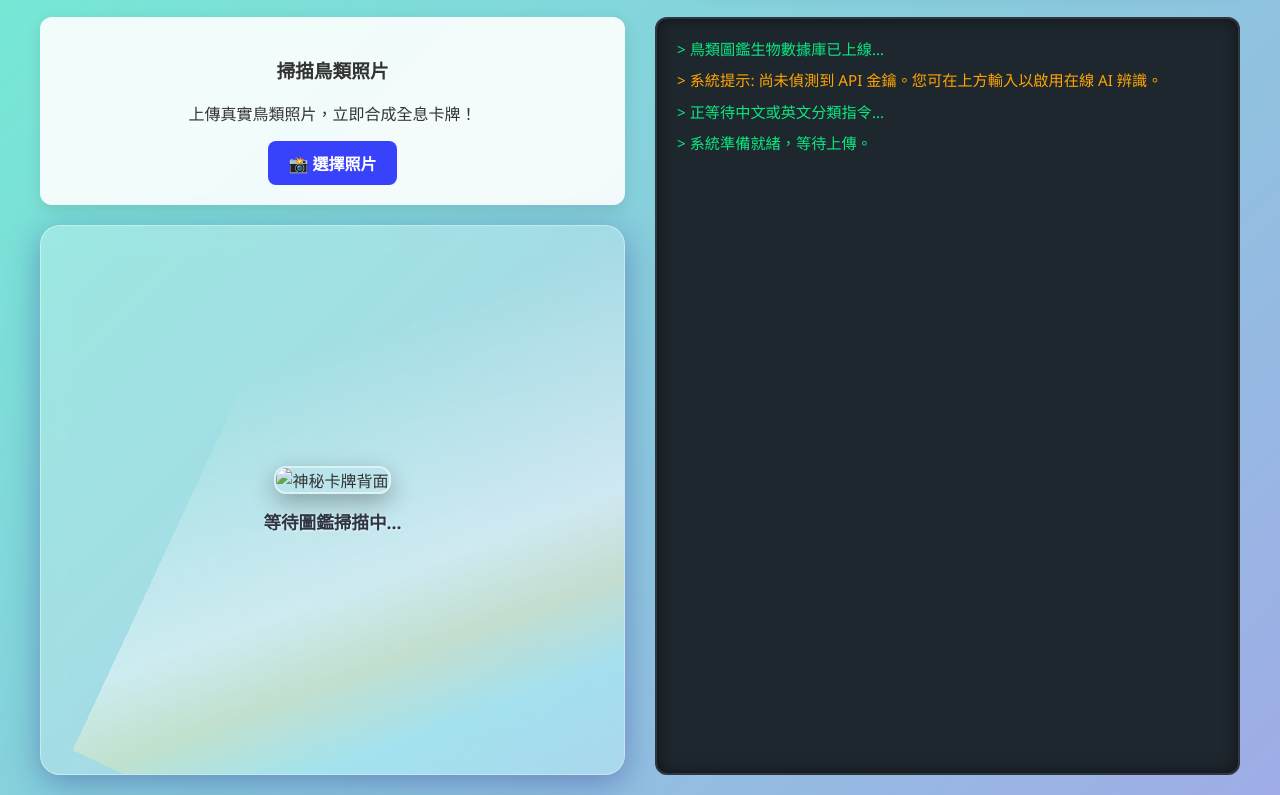
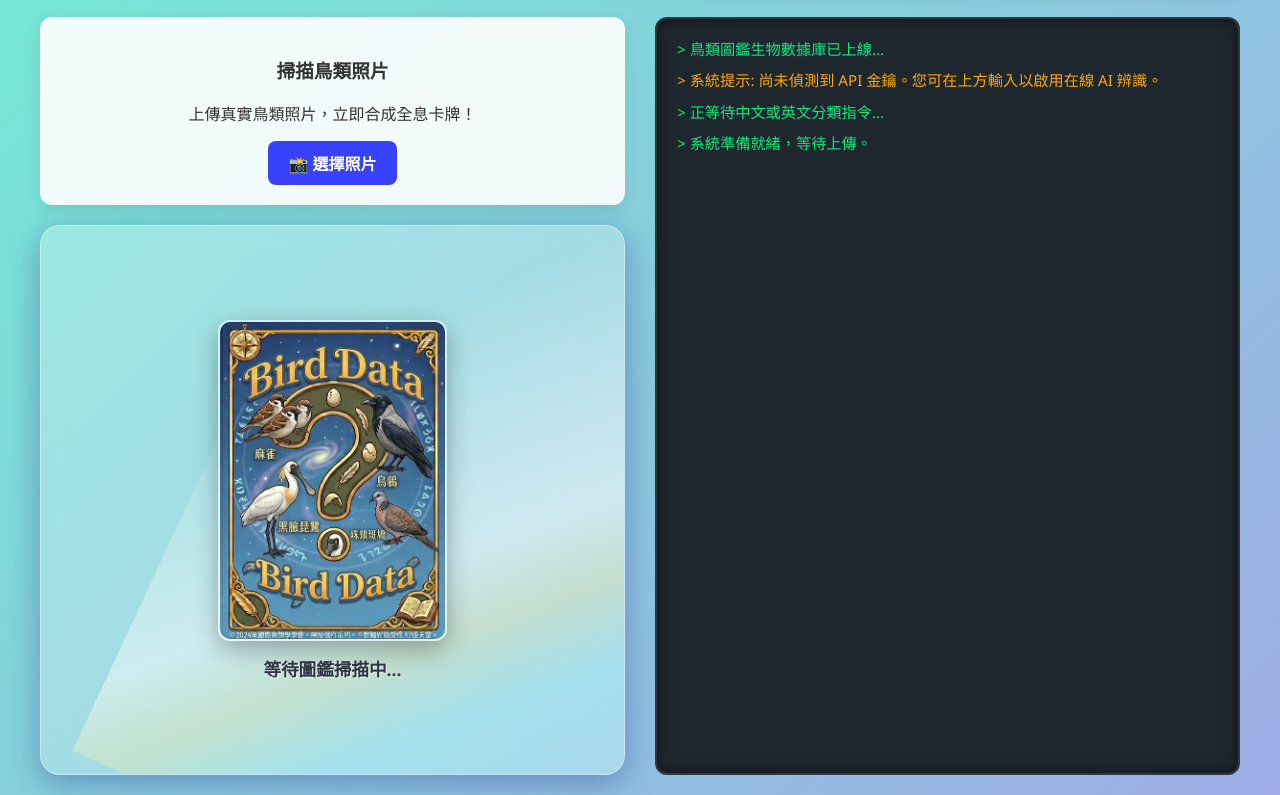
Before and after one commit to llyn-3/BirdTest, a plain HTML site: page index.html in a window 1280 px wide. Shown: the part 99-894 px from the top of the page. Drawn offline with Linux system fonts and the light colour scheme.

Commit message:
Update index.html

```diff
--- a/index.html
+++ b/index.html
@@ -404,7 +404,7 @@
                 <div class="pokemon-card">
                     <!-- 卡牌背影預設圖 (使用 s-l1600.webp) -->
                     <div class="empty-placeholder" id="card-placeholder">
-                        <img class="placeholder-card-back" src="BirdDexCard/CardQu.png" alt="神秘卡牌背面">
+                        <img class="placeholder-card-back" src="BirdCard/CardQu.png" alt="神秘卡牌背面">
                         <div class="placeholder-text">等待圖鑑掃描中...</div>
                     </div>
 
@@ -463,7 +463,7 @@
                 attack1: "Flock Forage / 集群覓食 (20)",
                 attack2: "Cheer Chirp / 歡樂鳴叫 (30)",
                 intro: "麻雀是都市中最常見的小型鳥類，適應力極強。牠們的頭頂呈經典的栗褐色，臉頰帶有顯眼的黑色斑點。這些小精靈生性活潑且極具社會性，常常成群結隊地在街道、廣場與市區角落蹦跳覓食。牠們不懼怕人類，憑藉著高超的適應能力，成功將鋼筋水泥的都市變成了自己的遊樂場，是日常生活中最親切的飛羽鄰居。",
-                cardImage: "BirdDexCard/CardPasser.png"
+                cardImage: "BirdCard/CardPasser.png"
             },
             {
                 name: "Red-whiskered Bulbul",
@@ -473,7 +473,7 @@
                 attack1: "Crest Flaunt / 炫耀羽冠 (20)",
                 attack2: "Echoing Call / 響亮啼鳴 (50)",
                 intro: "紅耳鵯是公園與綠地中的時尚明星。牠們最引人注目的特徵，便是頭頂上那高高聳立的黑色羽冠，顯得神氣十足；而臉頰上兩抹鮮紅色的斑塊，更如同化了精緻的彩妝。牠們的性格活潑外向，叫聲極其響亮且富有韻律感。不論是在枝頭上跳躍嬉戲，還是在空中捕捉飛蟲，那獨特的冠羽和高亢的鳴叫聲總能讓人一眼認出。",
-                cardImage: "BirdDexCard/CardRed.png"
+                cardImage: "BirdCard/CardRed.png"
             },
             {
                 name: "Light-vented Bulbul",
@@ -483,7 +483,7 @@
                 attack1: "Canopy Hide / 樹冠隱蔽 (10)",
                 attack2: "Leaf Flutter / 綠葉撲翼 (40)",
                 intro: "白頭鵯俗稱「白頭翁」，是個性開朗的林中隱士。牠們最經典的外貌是頭頂至後頸處那一頭純白色的羽毛，宛如慈祥的老翁。牠們的身體則披著清新優雅的橄欖綠色外衣。白頭鵯非常活潑好動，特別喜歡在公園與校園的樹冠層高處活動。牠們鳴聲婉轉多變，總是隱身在茂密的綠葉之間啼唱，為繁華的都市帶來大自然的生機。",
-                cardImage: "BirdDexCard/CardLight.png"
+                cardImage: "BirdCard/CardLight.png"
             },
             {
                 name: "Oriental Magpie-Robin",
@@ -493,7 +493,7 @@
                 attack1: "Dawn Song / 清晨高歌 (30)",
                 attack2: "Shadow Melodics / 暗影悅音 (60)",
                 intro: "鵲鴝在民間俗稱為「四喜」，是出了名的音樂大師。牠們的身體黑白分明，雄鳥擁有鋼秀般的藍黑色羽毛與潔白的腹部，尾羽時常高高翹起。鵲鴝擁有極強的領域觀念，同時也是天生的歌唱家。雄鳥的叫聲極為悅耳、婉轉且富有變化。每當清晨旭日初升之際，牠們總會站在顯眼的枝頭或屋頂上高歌，用優美的歌聲喚醒整座城市。",
-                cardImage: "BirdDexCard/CardPyc.png"
+                cardImage: "BirdCard/CardPyc.png"
             },
             {
                 name: "Japanese White-eye",
@@ -503,7 +503,7 @@
                 attack1: "White Ring Flash / 白眼圈閃爍 (20)",
                 attack2: "Thicket Dart / 穿梭樹叢 (30)",
                 intro: "暗綠繡眼鳥俗稱「相思仔」，是體型極其嬌小玲瓏的林間精靈。牠們全身覆蓋著充滿活力的暗綠色羽毛，而最經典的標誌莫過於眼睛周圍那一圈精緻、明顯的純白眼圈，彷彿戴了一副優雅的白框眼鏡。牠們生性敏捷、精力充沛，極其擅長在繁茂的樹叢與花冠之間穿梭尋覓花蜜與昆蟲，成群活動時會發出細碎輕快的呢喃軟語。",
-                cardImage: "BirdDexCard/CardJapanese.png"
+                cardImage: "BirdCard/CardJapanese.png"
             },
             {
                 name: "Spotted Dove",
@@ -513,7 +513,7 @@
                 attack1: "Ground Stroll / 地面慢步 (20)",
                 attack2: "Pearl Peck / 珠斑啄擊 (50)",
                 intro: "珠頸斑鳩是都市與郊區隨處可見的中型鳥類。牠們最大的外觀亮點在於頸部兩側，長有一塊交織著黑色與密布白色斑點的區域，宛如佩戴了一串高雅的「珍珠項圈」。牠們性格溫和、步調悠閒，非常喜歡在草地、公園小徑或水泥地面上慢步踱步，專注地低頭尋找植物種子與碎屑，那咕咕作響的低沉叫聲給人一種寧靜感。",
-                cardImage: "BirdDexCard/CardSpottedDove.png"
+                cardImage: "BirdCard/CardSpottedDove.png"
             },
             {
                 name: "Black-collared Starling",
@@ -523,7 +523,7 @@
                 attack1: "Grassland Hunt / 草地獵昆 (40)",
                 attack2: "Collar Shout / 黑領高呼 (60)",
                 intro: "黑領椋鳥是體型碩大且存在感十足的鳥類。牠們的頭部呈現乾淨的純白色，而最獨特之處在於頸部圍繞著一圈寬闊、顯眼的黑色項圈，對比強烈。這類鳥類極其喧鬧，叫聲粗獷而宏亮。牠們熱愛開闊的環境，經常成雙成對或小群在公園的草坪、開墾地上昂首闊步，用強壯的喙部翻動泥土與草根，高調地尋找昆蟲與蚯蚓。",
-                cardImage: "BirdDexCard/CardBlackCollar.png"
+                cardImage: "BirdCard/CardBlackCollar.png"
             },
             {
                 name: "Crested Myna",
@@ -533,7 +533,7 @@
                 attack1: "Ivory Peck / 象牙白喙 (40)",
                 attack2: "Crest Raise / 豎冠威嚇 (50)",
                 intro: "八哥是聰明伶俐且個性十足的黑色飛羽。牠們全身披著漆黑亮麗的羽毛，額頭上長有一撮向前微捲、高高豎起的標誌性羽冠，搭配上象牙白色的強健嘴喙，外型充滿酷勁。當牠們展翅高飛時，雙翼會露出耀眼的白色翼斑。八哥不僅智商極高，更具備驚人的效鳴天賦，能夠維妙維肖地模仿周遭各種複雜的環境聲音與其他鳥鳴。",
-                cardImage: "BirdDexCard/CardEightBro.png"
+                cardImage: "BirdCard/CardEightBro.png"
             },
             {
                 name: "Black Kite",
@@ -543,7 +543,7 @@
                 attack1: "Harbor Soar / 港灣盤旋 (50)",
                 attack2: "Fork-Tail Dive / 剪尾俯衝 (90)",
                 intro: "黑鳶俗稱「麻鷹」，是天天空之中最威風凜凜的頂級掠食者，也是著名的大型猛禽。牠們擁有寬大的深褐色翅膀，翱翔時尾羽會呈現出極具辨識度的「魚尾狀」開叉。黑鳶非常擅長利用熱氣流在維多利亞港上空、高樓大廈之間以及郊野山谷高空長時間盤旋。牠們憑藉敏銳的視力俯瞰大地，一旦發現獵物便會展現高超的俯衝技巧。",
-                cardImage: "BirdDexCard/CardQu.png"
+                cardImage: "BirdCard/CardQu.png"
             },
             {
                 name: "Little Egret",
@@ -553,7 +553,7 @@
                 attack1: "Yellow-Toe Wade / 黃趾涉水 (30)",
                 attack2: "Stream Strike / 明渠突襲 (60)",
                 intro: "小白鷺是水畔優雅的白色隱士。牠們全身覆蓋著無暇的純白色羽毛，體態修長而輕盈。其纖細的嘴喙呈現深黑色，而最有趣的特徵是那雙暗色的長腿下，長著一雙鮮黃色的腳趾，彷彿穿了一雙搶眼的芭蕾舞鞋。小白鷺常在沿海泥灘、內陸水塘或城市明渠中現身，牠們會用黃色腳趾攪動水底驚擾魚蝦，隨後以迅雷不及掩耳之勢精準捕食。",
-                cardImage: "BirdDexCard/CardLittleWhite.png"
+                cardImage: "BirdCard/CardLittleWhite.png"
             }
         ];
 
```
